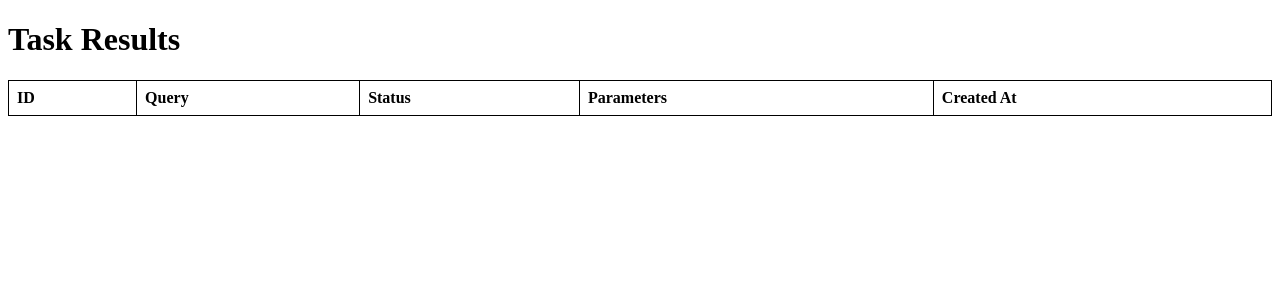
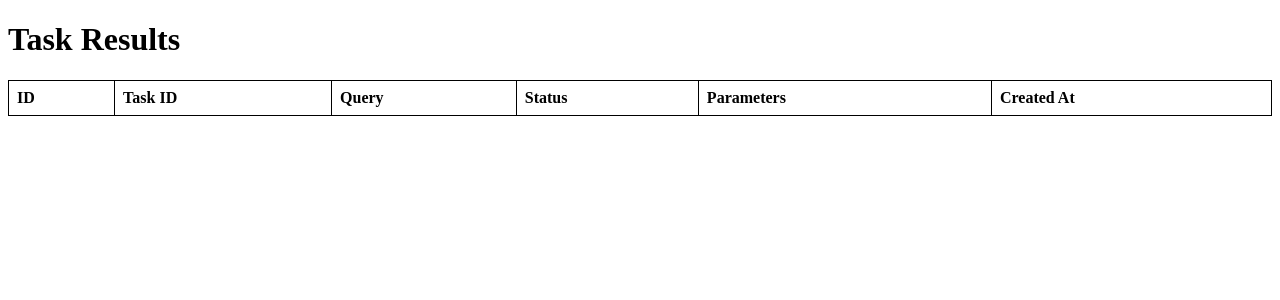
Before and after one commit to K-gns/tasks-app, a FastAPI app: template app/templates/results.html in a window 1280 px wide. Shown: the top 300 px of the page. Run offline with FastAPI, Linux system fonts and the light colour scheme; the template is opened without the code that fills it, so the values that code supplies are empty; parts of the project's set-up code (start-up, migrations or seed data) failed here and were passed over.

Commit message:
added run, delete, reschedule tasks

```diff
--- a/app/db.py
+++ b/app/db.py
@@ -3,7 +3,7 @@ import os
 from datetime import datetime
 
 # Подключение к PostgreSQL через databases
-DATABASE_URL = os.getenv("DATABASE_URL", "postgresql+asyncpg://user:pwd123@db/tasks")
+DATABASE_URL = os.getenv("DATABASE_URL", "postgresql+asyncpg://user:password@db/tasks")
 database = Database(DATABASE_URL, min_size=10, max_size=50)
 
 async def connect_to_database():
@@ -35,9 +35,10 @@ async def create_tables():
     create_tasks_table_query = """
     CREATE TABLE IF NOT EXISTS tasks (
         id SERIAL PRIMARY KEY,
-        query TEXT NOT NULL,
+        query TEXT NOT NULL, -- SQL запрос
         parameters JSON DEFAULT NULL,
         status VARCHAR(50) DEFAULT 'scheduled',
+        executed_count INT DEFAULT 0, -- Счетчик выполнений
         created_at TIMESTAMP DEFAULT CURRENT_TIMESTAMP,
         updated_at TIMESTAMP DEFAULT CURRENT_TIMESTAMP,
         scheduled_time TIMESTAMP DEFAULT CURRENT_TIMESTAMP
--- a/app/main.py
+++ b/app/main.py
@@ -6,13 +6,15 @@ from .scheduler import start_scheduler, schedule_task
 from .models import TaskCreate
 from fastapi.responses import HTMLResponse
 from fastapi.templating import Jinja2Templates
-from .db import database, connect_to_database, disconnect_from_database, create_tables
+from .db import database, connect_to_database, disconnect_from_database, create_tables, fetch_task_by_id
 import uuid
 import json
 
+from .tasks import TASKS_TABLE, execute_task
+
+
 # Асинхронный обработчик жизненного цикла приложения
 async def app_lifespan(app):
-    """Обработчик жизненного цикла приложения."""
     # Действия при старте приложения
     await database.connect()
     await create_tables()
@@ -38,7 +40,7 @@ async def read_tasks(request: Request):
 # Получение всех задач из базы данных
 @app.get("/tasks", response_class=HTMLResponse)
 async def get_tasks(request: Request):
-    query = "SELECT * FROM tasks"
+    query = "SELECT * FROM tasks ORDER BY id ASC;"
     tasks = await database.fetch_all(query)
     return templates.TemplateResponse(
         "tasks.html",
@@ -83,12 +85,74 @@ async def create_task_form(request: Request,
     return RedirectResponse(url="/tasks", status_code=303)
 
 # Запуск задачи
-# @app.post("/tasks/{task_id}/run")
-# async def run_task(task_id: int):
-#     # Запуск задачи через актор Dramatiq
-#     print(f"Running task {task_id}")
-#     execute_task.send(task_id)  # Отправляем задачу в очередь
-#     return {"message": "Task started"}
+@app.delete("/tasks/{task_id}/delete")
+async def run_task(task_id: int):
+    query = "DELETE FROM tasks WHERE id = :task_id"
+
+    try:
+        result = await database.execute(query, {"task_id": task_id})
+
+        if result == 0:
+            raise HTTPException(status_code=404, detail="Task not found")
+
+        return {"message": f"Task {task_id} deleted successfully"}
+
+    except Exception as e:
+        raise HTTPException(status_code=400, detail=f"Error deleting task: {str(e)}")
+
+@app.post("/tasks/{task_id}/run")
+async def run_task_now(task_id: int):
+    query = f"SELECT * FROM {TASKS_TABLE} WHERE id = :task_id"
+    task = await database.fetch_one(query, {"task_id": task_id})
+
+    if not task:
+        raise HTTPException(status_code=404, detail="Task not found")
+
+    # Обновляем статус задачи на "in_progress"
+    update_query = f"UPDATE {TASKS_TABLE} SET status = 'in_progress' WHERE id = :task_id"
+    await database.execute(update_query, {"task_id": task_id})
+
+    # Выполняем задачу
+    print(f"Running task {task_id} immediately")
+    execute_task.send(task_id)  # Асинхронный запуск через Dramatiq
+
+    return {"message": f"Task {task_id} is running now"}
+
+@app.post("/tasks/{task_id}/reschedule/")
+async def reschedule_task(task_id: int, scheduled_time: str):
+    """
+    Снова планирует выполнение задачи на указанное время.
+    """
+
+    task = await fetch_task_by_id(task_id)
+    if not task:
+        raise HTTPException(status_code=404, detail="Task not found")
+
+    # Парсим время из строки
+    try:
+        new_scheduled_time = datetime.fromisoformat(scheduled_time)
+    except ValueError:
+        raise HTTPException(status_code=400, detail="Invalid datetime format. Use ISO format.")
+
+    # Обновляем запись задачи в БД
+    update_query = """
+       UPDATE tasks
+       SET scheduled_time = :scheduled_time, status = 'scheduled', updated_at = :updated_at
+       WHERE id = :task_id
+       """
+    await database.execute(
+        query=update_query,
+        values={
+            "scheduled_time": new_scheduled_time,
+            "updated_at": datetime.utcnow(),
+            "task_id": task_id,
+        }
+    )
+
+    # Добавляем задачу в планировщик
+    await schedule_task(task_id, new_scheduled_time)
+
+    return {"message": f"Task {task_id} rescheduled to {new_scheduled_time}"}
 
 # Получение результатов задач
 @app.get("/tasks/results", response_class=HTMLResponse)
--- a/app/tasks.py
+++ b/app/tasks.py
@@ -73,6 +73,10 @@ async def run_task(task_id: int):
 
         # Сохраняем результат в таблице результатов
         await save_task_result(task_id, "completed", result)
+
+        # Увеличить счетчик выполнений
+        await increment_task_execution_count(task_id)
+
         print(f"Task {task_id} completed successfully.")
 
     except Exception as e:
@@ -100,3 +104,12 @@ async def save_task_result(task_id: int, status: str, result: str):
     """
     values = {"task_id": task_id, "status": status, "result": result}
     await database.execute(query=query, values=values)
+
+async def increment_task_execution_count(task_id: int):
+    """Увеличивает счетчик выполнений задачи."""
+    query = """
+    UPDATE tasks
+    SET executed_count = executed_count + 1, updated_at = :updated_at
+    WHERE id = :task_id
+    """
+    await database.execute(query, values={"task_id": task_id, "updated_at": datetime.utcnow()})
--- a/app/templates/results.html
+++ b/app/templates/results.html
@@ -24,6 +24,7 @@
         <thead>
             <tr>
                 <th>ID</th>
+                <th>Task ID</th>
                 <th>Query</th>
                 <th>Status</th>
                 <th>Parameters</th>
@@ -34,6 +35,7 @@
             {% for row in results %}
             <tr>
                 <td>{{ row.id }}</td>
+                <td>{{ row.task_id }}</td>
                 <td>{{ row.query }}</td>
                 <td>{{ row.status }}</td>
                 <td>{{ row.parameters }}</td>
```
Also changed, not shown: app/templates/tasks.html (+152 -4 lines).
